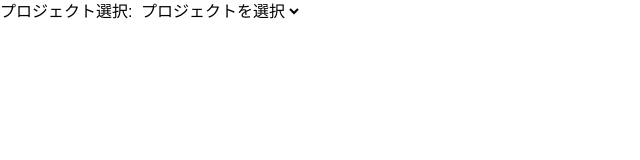
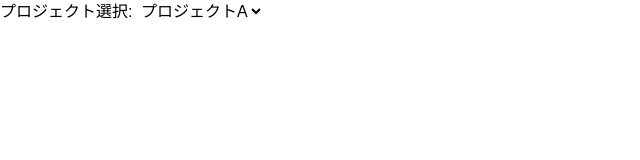
Before and after one commit to Ryu732/slack-management, a Next.js app: page /start in a window 1280 px wide. Shown: the top 160 px of the page, without its empty margins (0-640 px from the left). Built offline with nearby package versions, Linux system fonts and the light colour scheme.

Commit message:
プロジェクトデータの型定義を修正し、サンプルプロジェクトを詳細なオブジェクトに更新

```diff
--- a/src/app/start/page.tsx
+++ b/src/app/start/page.tsx
@@ -3,12 +3,9 @@
 import React, { useState } from "react";
 import StartTask from "@/app/start/_components/startTask";
 import Header from "@/app/components/header";
+import { Project } from "@/app/lib/fetchProject";
 // import fetchProject from "@/app/lib/fetchProject"
 
-type Project = {
-    id: string;
-    name: string;
-};
 
 export default function Home() {
     const [selectedProjectId, setSelectedProjectId] = useState<`${string}-${string}-${string}-${string}-${string}` | "">("");
@@ -16,9 +13,22 @@ export default function Home() {
     // サンプルのプロジェクト一覧（実際にはサーバーから取得する）
     // const projects: Project[] = await fetchProject();
     const projects: Project[] = [
-        { id: "", name: "プロジェクトを選択" },
-        { id: "11111111-1111-1111-1111-111111111111", name: "プロジェクトA" },
-        { id: "22222222-2222-2222-2222-222222222222", name: "プロジェクトB" },
+        {
+            id: "11111111-1111-1111-1111-111111111111", name: "プロジェクトA",
+            description: "",
+            is_active: true,
+            created_at: "",
+            member_count: 0,
+            active_session_count: 0
+        },
+        {
+            id: "22222222-2222-2222-2222-222222222222", name: "プロジェクトB",
+            description: "",
+            is_active: true,
+            created_at: "",
+            member_count: 0,
+            active_session_count: 0
+        },
     ];
 
     return (
```
